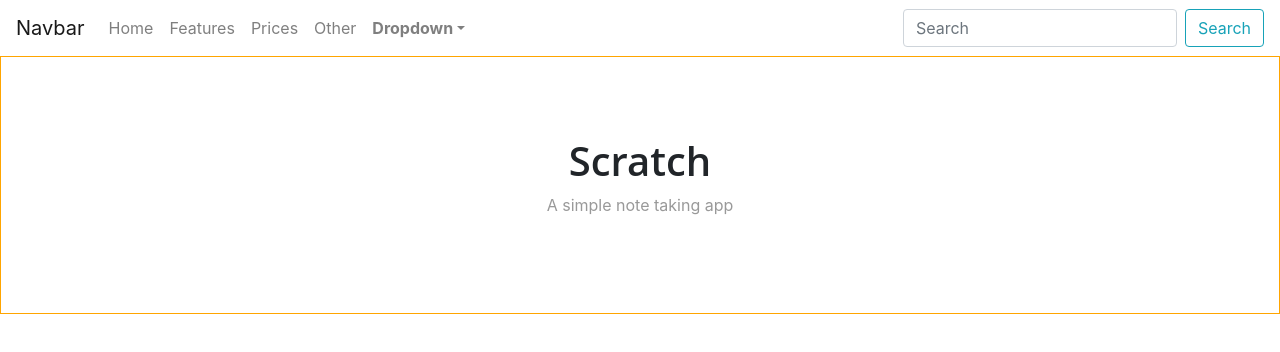
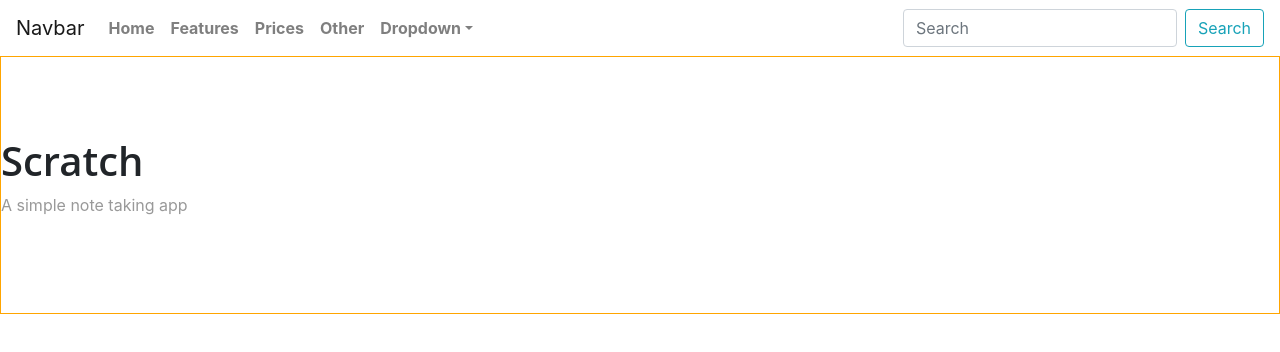
Before and after one commit to shimuel/NorthwindGraphQL, a React (Create React App) app in the folder northwind-ui/: page / in a window 1280 px wide. Shown: the top 352 px of the page. Built offline with nearby package versions, Linux system fonts and the light colour scheme.

Commit message:
Refractor Navbar

```diff
--- a/northwind-ui/src/App.css
+++ b/northwind-ui/src/App.css
@@ -8,7 +8,7 @@
 
 .Home .lander {
   padding: 80px 0;
-  text-align: center;
+  text-align: justify;
   border: solid 1px orange;
 }
 
--- a/northwind-ui/src/components/Header.jsx
+++ b/northwind-ui/src/components/Header.jsx
@@ -12,22 +12,22 @@ const  Header = () => {
         <Navbar.Collapse>
           <Nav className="mr-auto">
             <Nav.Item>
-              <Nav.Link eventKey="1" as={Link} to="/Home">
+              <Nav.Link className="NavLink" eventKey="1" as={Link} to="/">
                 Home
               </Nav.Link>
             </Nav.Item>
             <Nav.Item>
-                <Nav.Link eventKey="2" as={Link} to="/first">
+                <Nav.Link className="NavLink" eventKey="2" as={Link} to="/first">
                 Features
               </Nav.Link>
             </Nav.Item>
             <Nav.Item>
-              <Nav.Link eventKey="3" as={Link} to="/second">
+              <Nav.Link className="NavLink" eventKey="3" as={Link} to="/second">
                 Prices
               </Nav.Link>
             </Nav.Item>
             <Nav.Item>
-              <Nav.Link eventKey="3" as={Link} to="/third">
+              <Nav.Link className="NavLink"  eventKey="3" as={Link} to="/third">
                 Other
               </Nav.Link>
             </Nav.Item>
```
